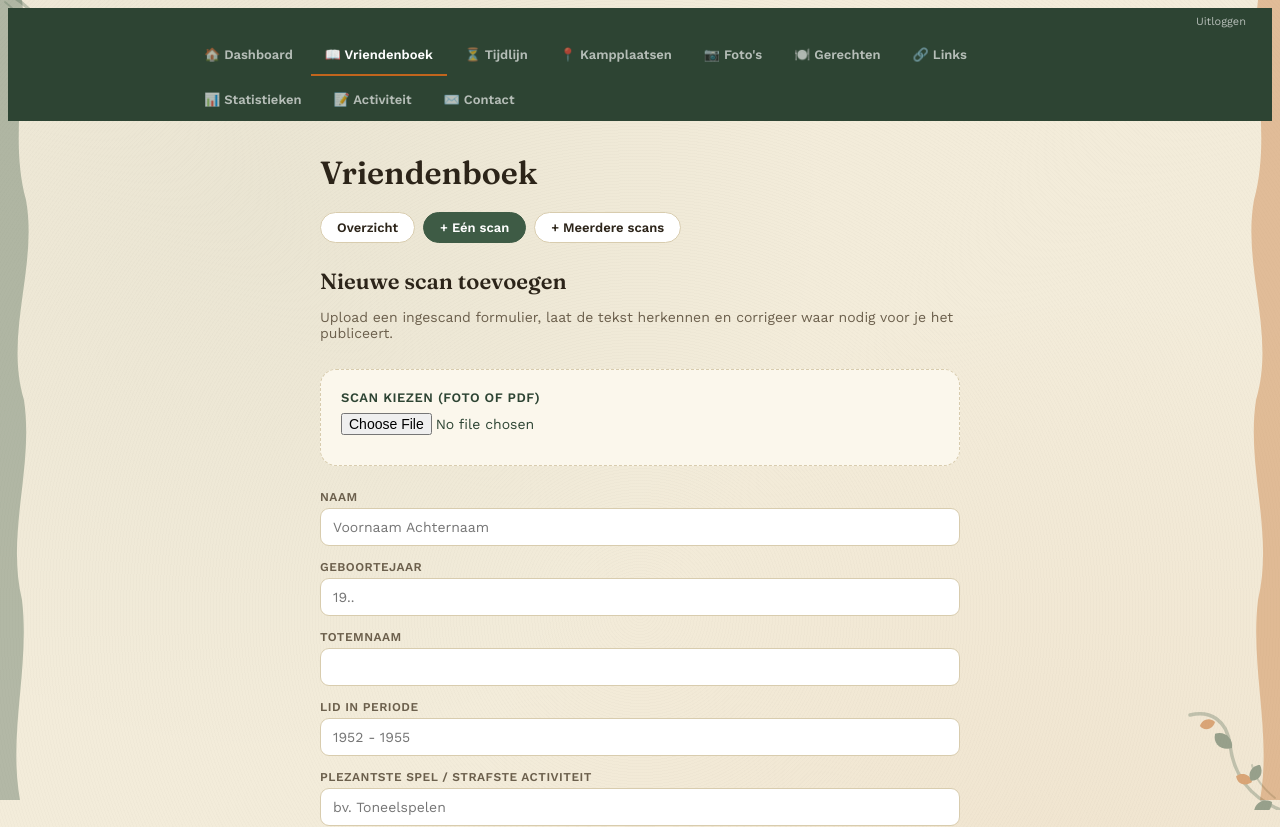
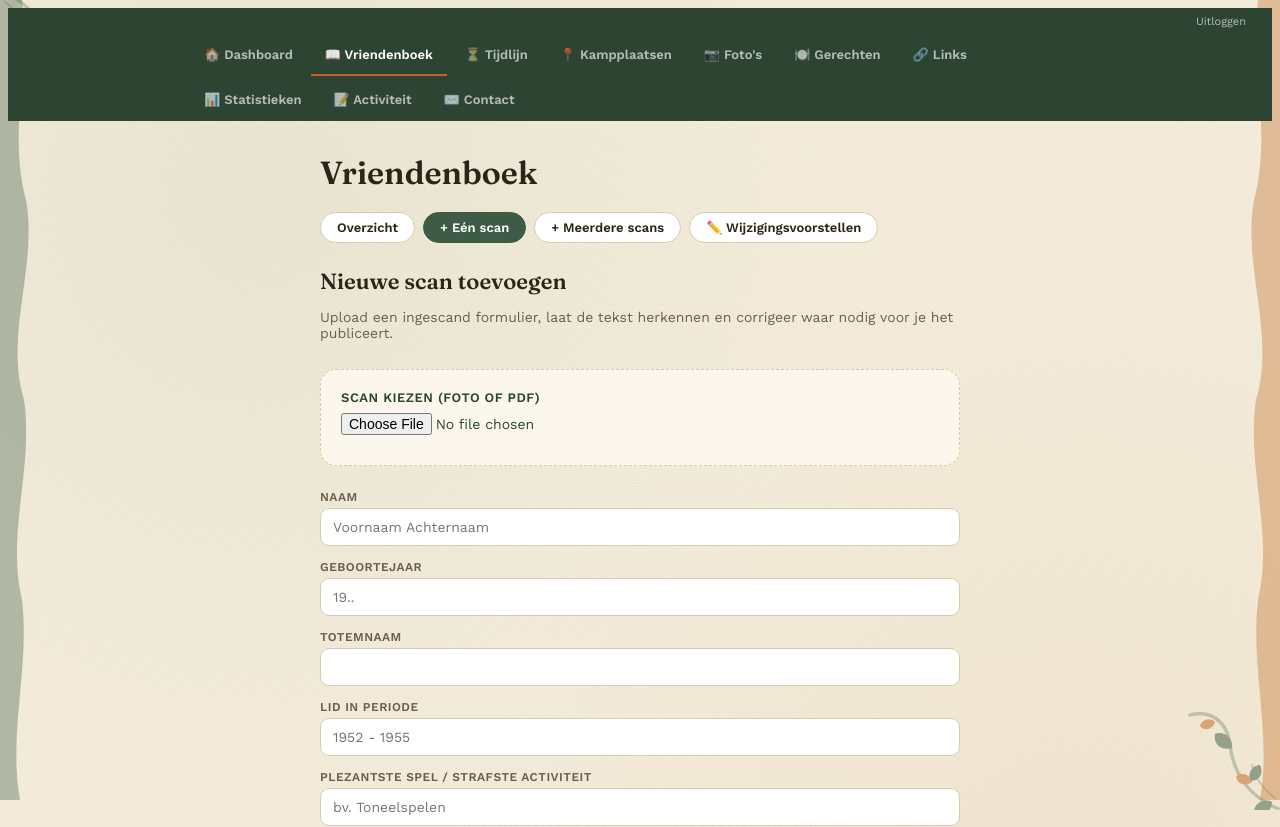
Before and after one commit to tomdemilliano/SintEduardusScouts4ever, a Next.js app: page /beheer/vriendenboek/upload in a window 1280 px wide. Shown: the top 827 px of the page. Built offline with nearby package versions, Linux system fonts and the light colour scheme; no server answers; sample sign-in values are in the browser's storage.

Commit message:
Add 'Wijzigingsvoorstellen' tab to upload page

```diff
--- a/pages/beheer/vriendenboek/upload.js
+++ b/pages/beheer/vriendenboek/upload.js
@@ -10,6 +10,7 @@ const TABS = [
   { href: '/beheer/vriendenboek', label: 'Overzicht', exact: true },
   { href: '/beheer/vriendenboek/upload', label: '+ Eén scan' },
   { href: '/beheer/vriendenboek/bulk-upload', label: '+ Meerdere scans' },
+  { href: '/beheer/vriendenboek/wijzigingen', label: '✏️ Wijzigingsvoorstellen' },
 ];
 
 export default function UploadPage() {
```
